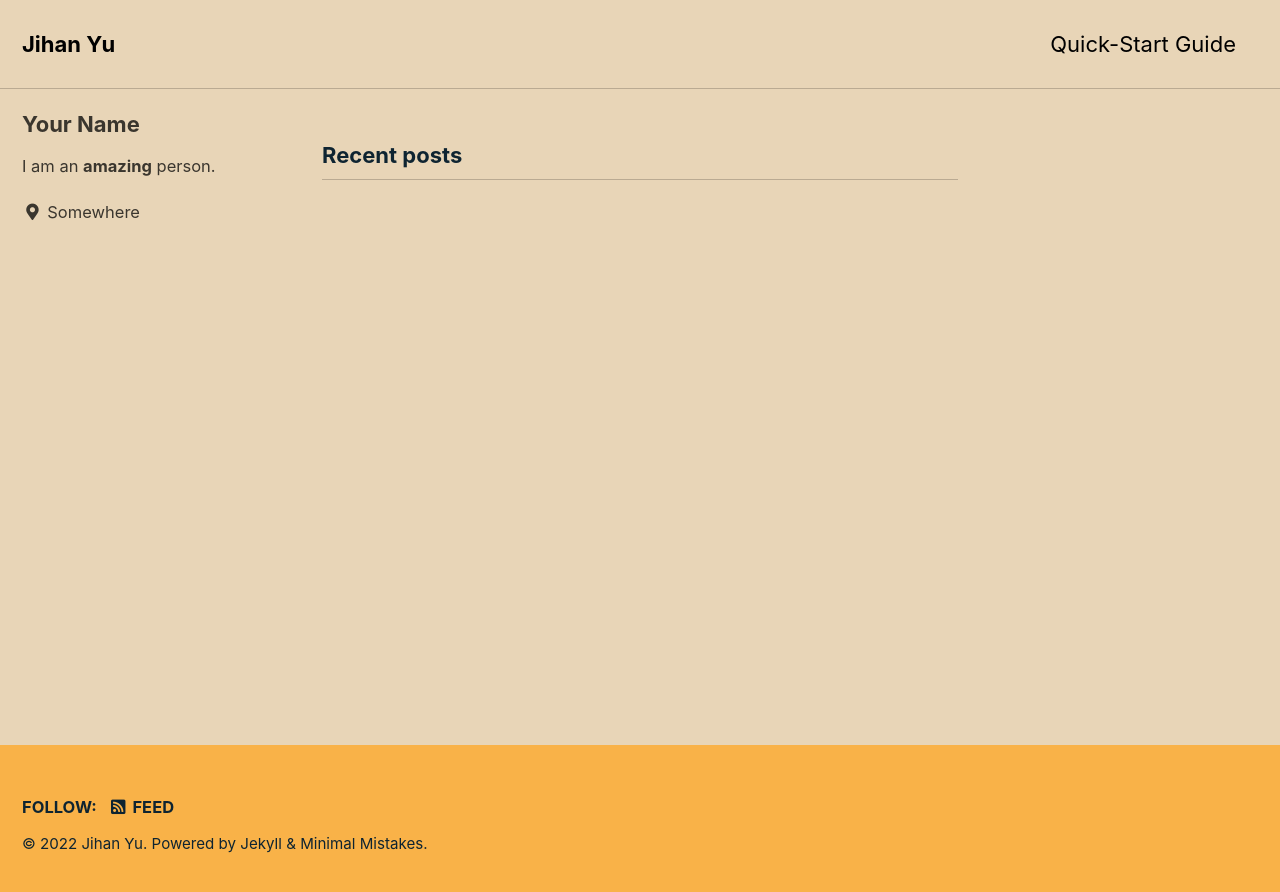
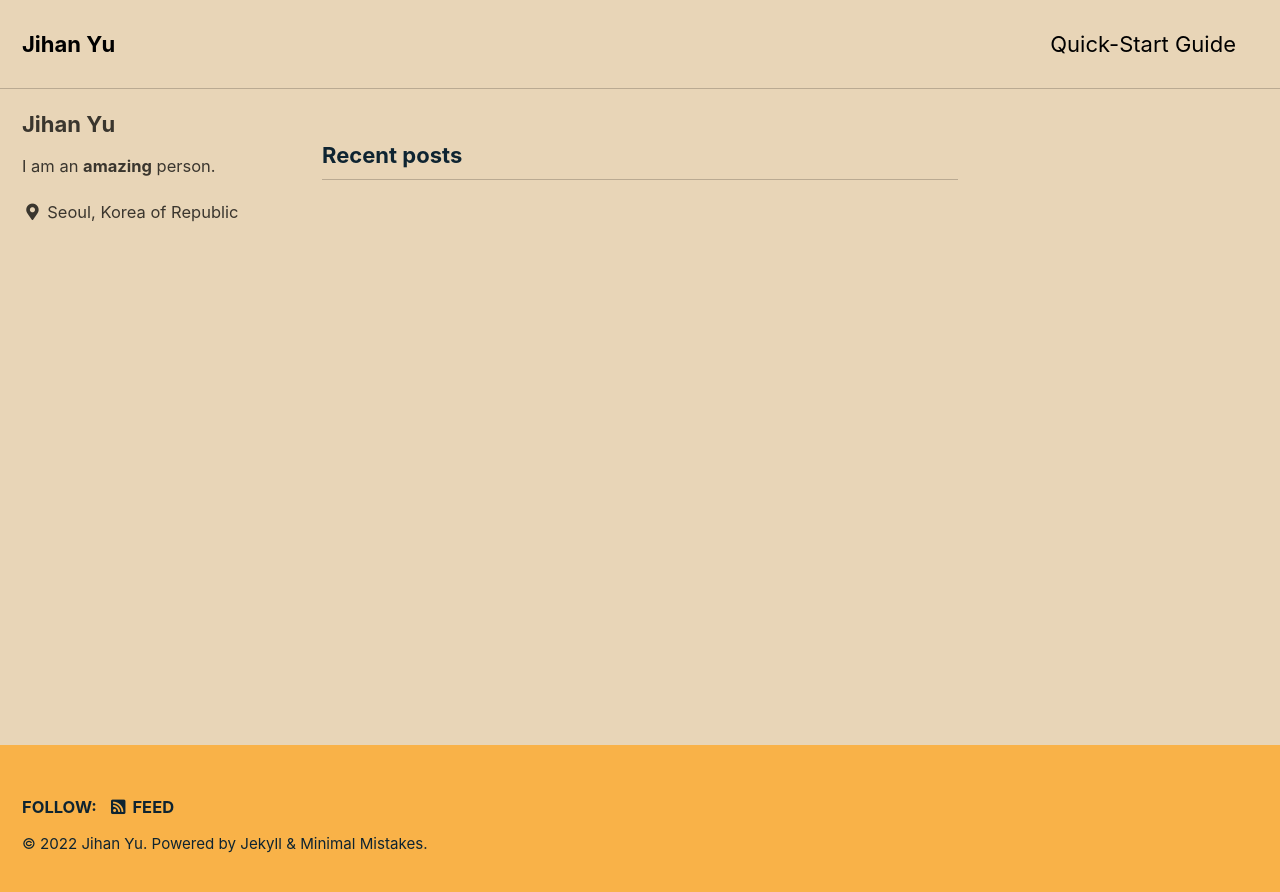
Before and after one commit to JihanYu/JihanYu.github.io, a Jekyll site: the page built from index.html, in a window 1280 px wide. Shown: the top 892 px of the page. Built offline with Jekyll 4.4.1, drawn with Linux system fonts in a browser that asks for light colours; cached includes are drawn as plain includes; the list of posts is cut into pages by our own code.

Commit message:
Update _config.yml

```diff
--- a/_config.yml
+++ b/_config.yml
@@ -102,10 +102,10 @@ analytics:
 
 # Site Author
 author:
-  name             : "Your Name"
+  name             : "Jihan Yu"
   avatar           : # path of avatar image, e.g. "/assets/images/bio-photo.jpg"
   bio              : "I am an **amazing** person."
-  location         : "Somewhere"
+  location         : "Seoul, Korea of Republic"
   email            :
   links:
     - label: "Email"
```
